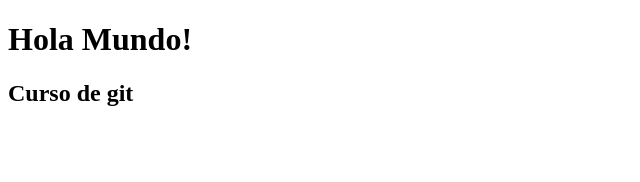
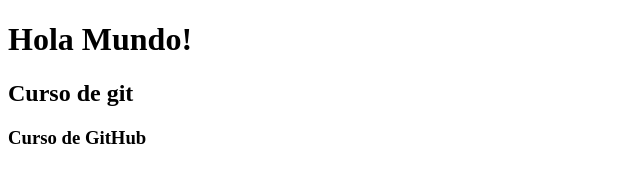
Before and after one commit to benitogarcia/udemyGit-gitHub, a plain HTML site: page index.html in a window 1280 px wide. Shown: the whole page, without its empty margins (0-640 px from the left). Drawn offline with Linux system fonts and the light colour scheme.

Commit message:
Se angrego subtitulo h3

```diff
--- a/index.html
+++ b/index.html
@@ -10,7 +10,8 @@
 
 <body>
     <h1>Hola Mundo!</h1>
-<h2>Curso de git</h2>
+    <h2>Curso de git</h2>
+    <h3>Curso de GitHub</h3>
 </body>
 
 </html>
```
